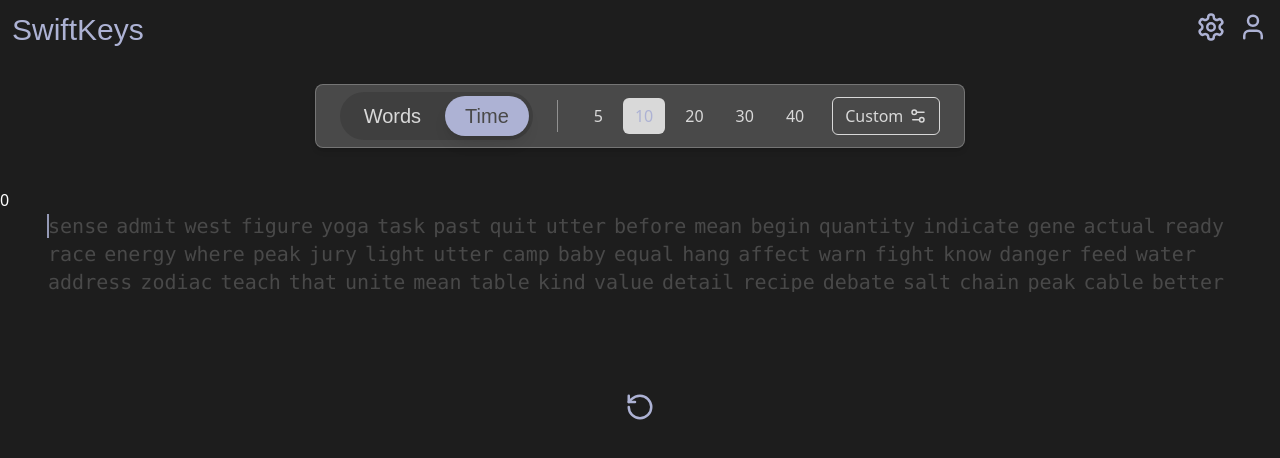
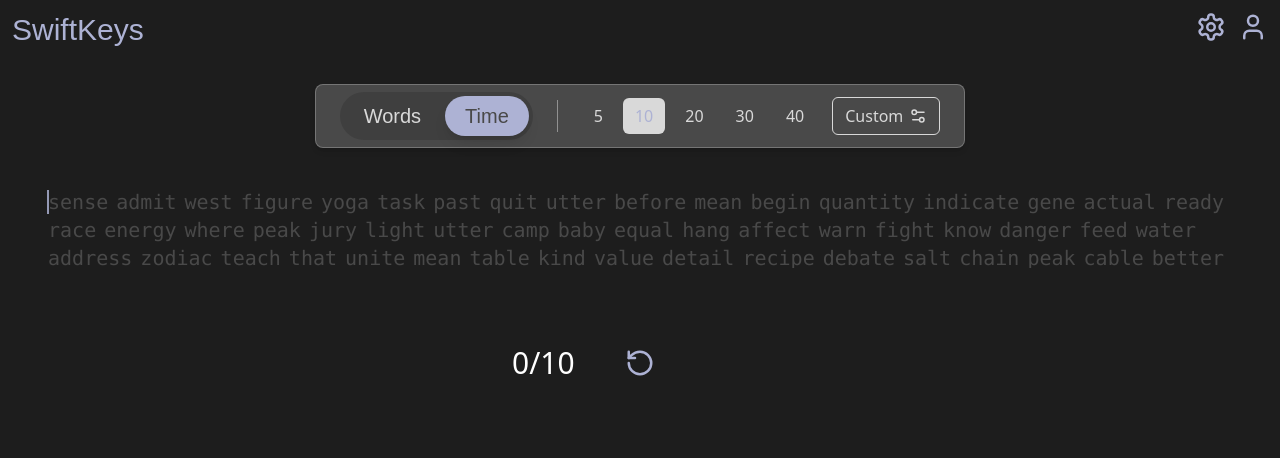
Before and after one commit to qzyx/SwiftKeys, a React (Vite) app: page / in a window 1280 px wide. Both pictures are taken after a click on the button "Time". Shown: the top 458 px of the page. Built offline with nearby package versions, Linux system fonts and the light colour scheme; a web font is replaced by a local one.

Commit message:
working on timer css

```diff
--- a/src/components/RetryBtn.jsx
+++ b/src/components/RetryBtn.jsx
@@ -4,16 +4,14 @@
 
 function RetryBtn({ handleReset }) {
   return (
-    <div className="flex w-full  text-primary justify-center my-20 ">
     <button
       onClick={handleReset}
-        className=" p-5 hover:text-tertiary rounded-full transition-all duration-150 hover:bg-tertiary/20 cursor-pointer group   flex items-center "
+      className=" p-5 text-primary hover:text-tertiary rounded-full transition-all duration-150 hover:bg-tertiary/20 cursor-pointer group   flex items-center "
     >
       <span className="rotate-0 group-hover:-rotate-180 focus:-rotate-180 transition-transform ease-in-out duration-550">
         <RotateCcw size={30}></RotateCcw>
       </span>
     </button>
-    </div>
   );
 }
 
--- a/src/components/Test.jsx
+++ b/src/components/Test.jsx
@@ -201,13 +201,11 @@
   }, [words]);
 
   useEffect(() => {
-
     if (option === "time") {
       setTime(0);
       let timeInterval;
 
       if (typingStarted) {
-        console.log("time interval started");
         timeInterval = setInterval(() => {
           setTime((prevTime) => prevTime + 1);
         }, 1000);
@@ -216,10 +214,10 @@
         clearInterval(timeInterval);
       };
     }
-  }, [words, option,typingStarted]);
+  }, [words, option, typingStarted]);
   return (
     <div className="flex flex-col">
-      {option === "time" && <span className="text-white">{time}</span>}
+
       <div
         className={`flex px-2  font-mono sm:px-6 md:px-10 lg:px-12 flex-wrap text-secondary overflow-hidden  ${
           font_size === "sm"
@@ -284,7 +282,8 @@
           </div>
         ))}
       </div>
-      <div>
+      <div className="flex gap-5 w-full justify-center items-center mt-15 relative">
+      {option === "time" && <span className="text-white text-3xl absolute left-[40%]">{time}/{count}</span>}
         <RetryBtn handleReset={handleReset} />
       </div>
     </div>
```
Lines whose indentation alone changed are shown as unchanged.
